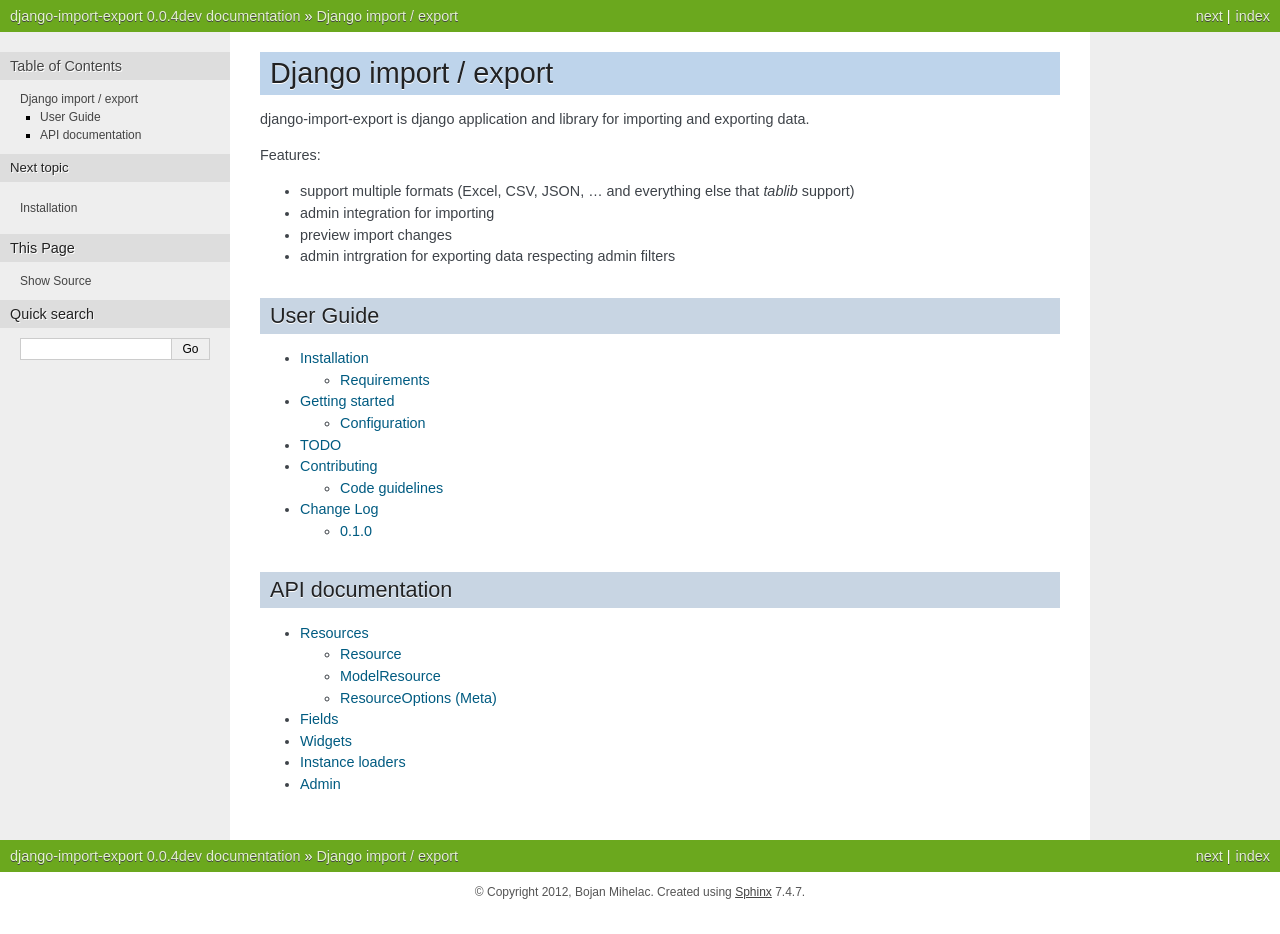
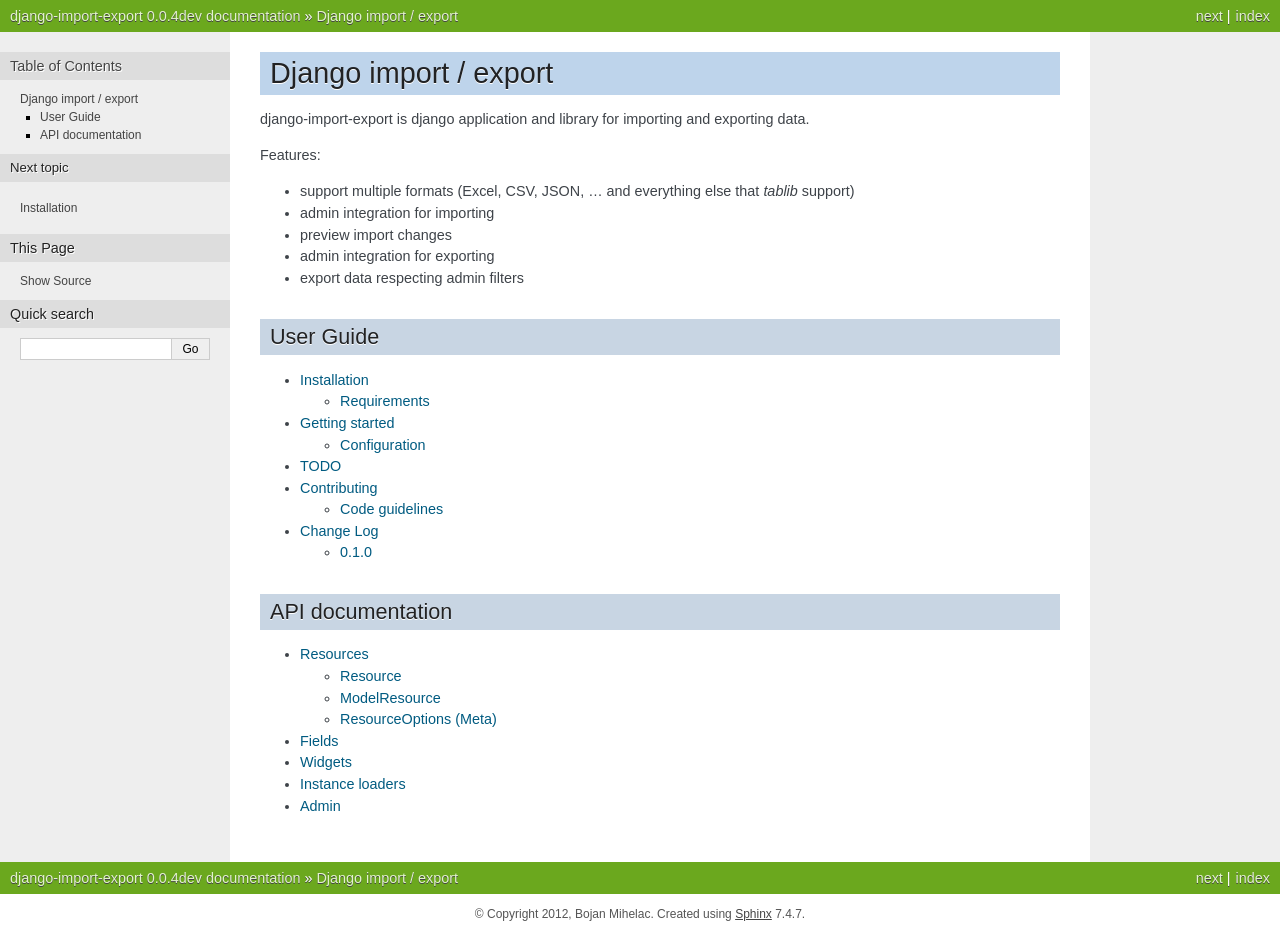
Before and after one commit to django-import-export/django-import-export, a Sphinx documentation site: the page built from docs/index.rst, in a window 1280 px wide. Built offline with Sphinx 7.4.7, drawn with Linux system fonts in a browser that asks for light colours; before the commit the page ends 912 px from its top, so only the background shows below that.

Commit message:
Update docs

```diff
--- a/docs/index.rst
+++ b/docs/index.rst
@@ -14,7 +14,9 @@
 
 * preview import changes
 
-* admin intrgration for exporting data respecting admin filters
+* admin integration for exporting
+
+* export data respecting admin filters
 
 User Guide
 ----------
--- a/docs/todo.rst
+++ b/docs/todo.rst
@@ -4,6 +4,4 @@
 
 * deleting object
 
-* readonly fields
-
 * transactions support for importing data
```
